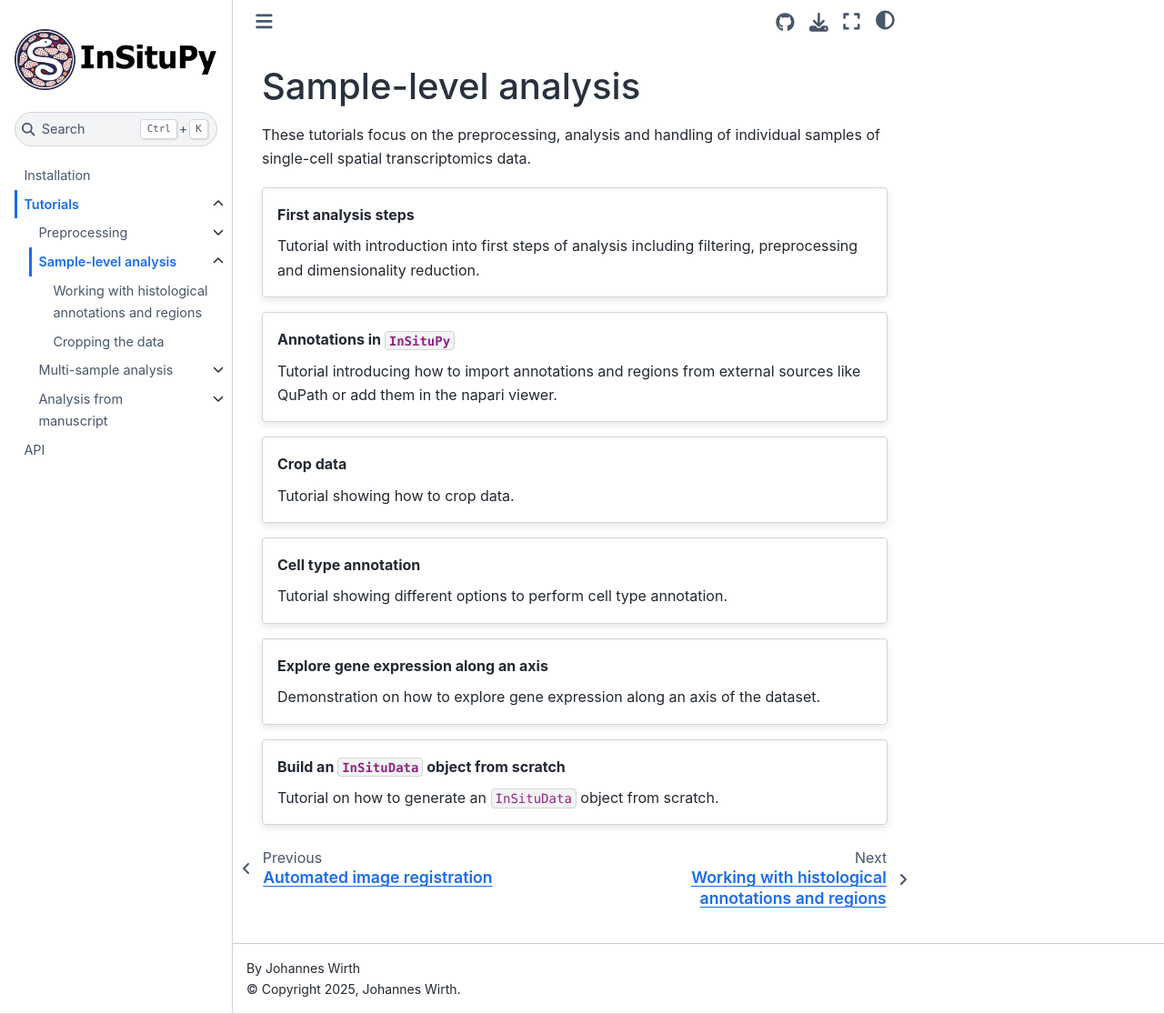
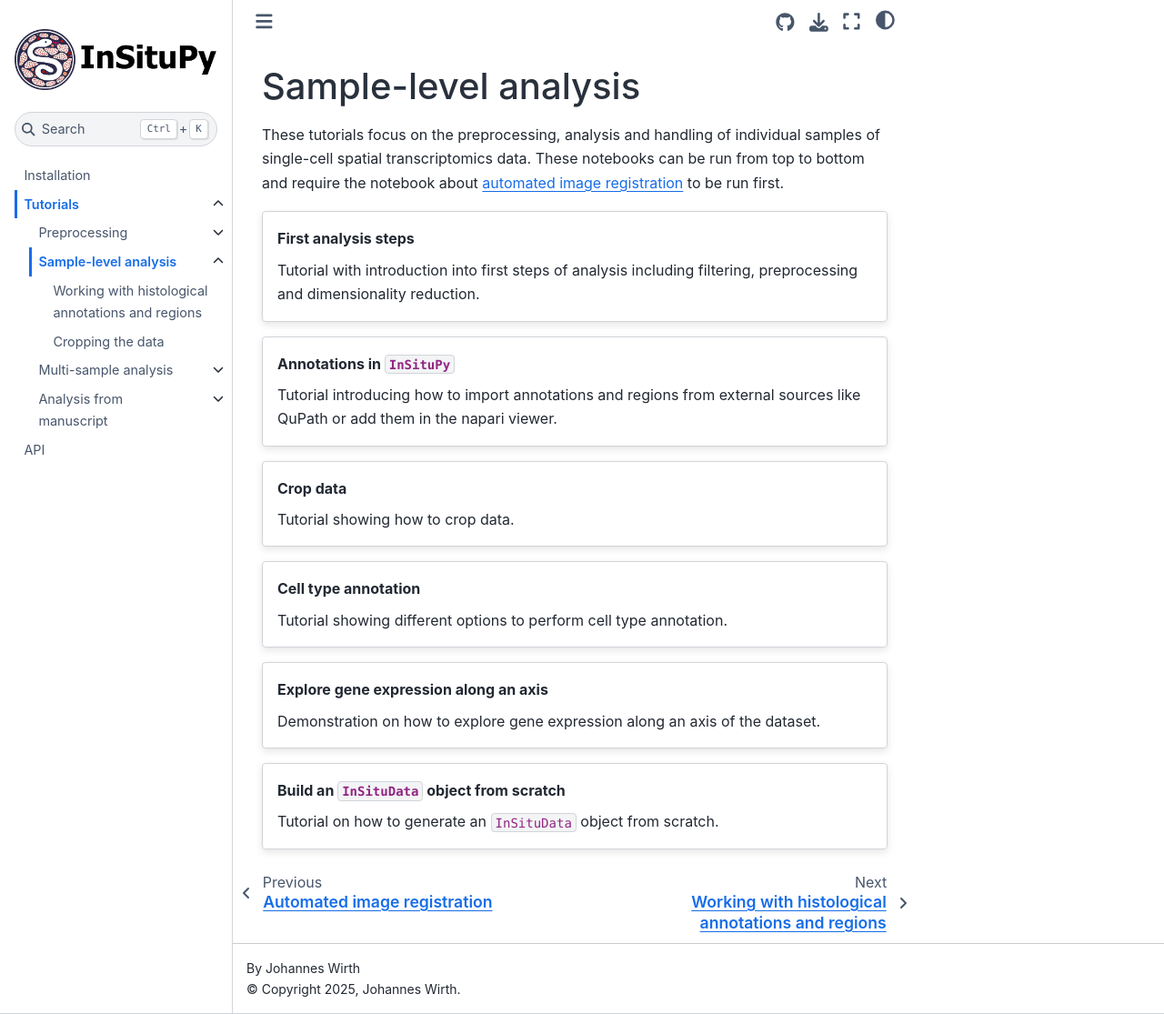
Before and after one commit to b-lemke98/InSituPy-1, a Sphinx documentation site: the page built from docs/source/tutorials/sample_level/index.md, in a window 1280 px wide and 1115 px high. Shown: the whole window at 91% size. Built offline with Sphinx 7.4.7 and the Sphinx Book theme 1.1.4, drawn with Linux system fonts in a browser that asks for light colours; pages that are not in the unit, such as notebooks, are missing from menus.

Commit message:
add hint about image registration.

````diff
--- a/docs/source/tutorials/sample_level/index.md
+++ b/docs/source/tutorials/sample_level/index.md
@@ -1,6 +1,6 @@
 # Sample-level analysis
 
-These tutorials focus on the preprocessing, analysis and handling of individual samples of single-cell spatial transcriptomics data.
+These tutorials focus on the preprocessing, analysis and handling of individual samples of single-cell spatial transcriptomics data. These notebooks can be run from top to bottom and require the notebook about [automated image registration](../preprocessing/01_InSituPy_demo_register_images.ipynb) to be run first.
 
 ```{eval-rst}
 .. card:: First analysis steps
````
